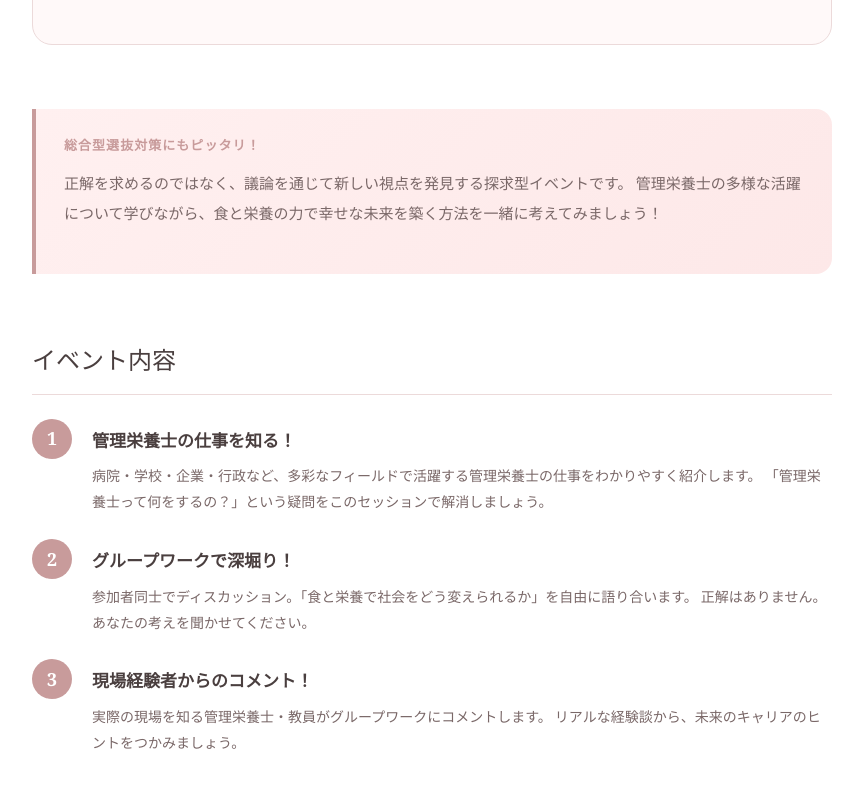
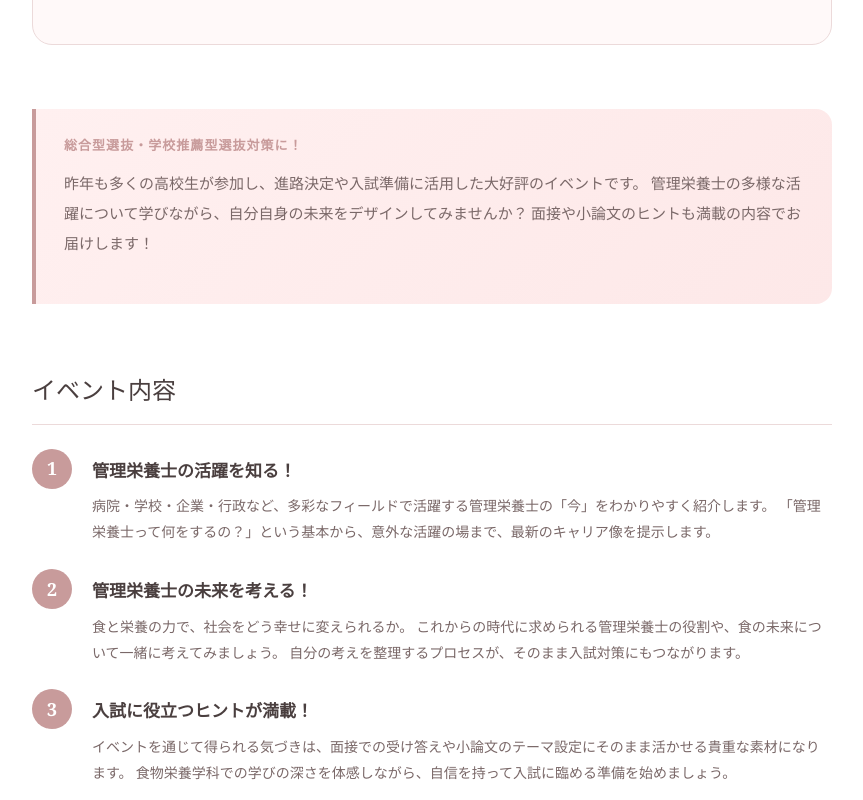
Before and after one commit to shinnosuketakeshima/shokuei-hp, a React (Vite) app: page /event-0531 in a window 1280 px wide. Shown: the part 720-1520 px from the top of the page, without its empty margins (208-1071 px from the left). Built offline with nearby package versions, Linux system fonts and the light colour scheme.

Commit message:
docs: 管理栄養士探究型イベントの内容を最新の構成にリライト

```diff
--- a/src/components/EventSpecial0525.jsx
+++ b/src/components/EventSpecial0525.jsx
@@ -64,10 +64,11 @@ export default function EventSpecial0525() {
           {/* キャッチコピー */}
           <motion.section className="lab-section" {...fadeUp(0.1)}>
             <div className="event-catch">
-              <p className="event-catch__label">総合型選抜対策にもピッタリ！</p>
+              <p className="event-catch__label">総合型選抜・学校推薦型選抜対策に！</p>
               <p className="lab-section__body">
-                正解を求めるのではなく、議論を通じて新しい視点を発見する探求型イベントです。
-                管理栄養士の多様な活躍について学びながら、食と栄養の力で幸せな未来を築く方法を一緒に考えてみましょう！
+                昨年も多くの高校生が参加し、進路決定や入試準備に活用した大好評のイベントです。
+                管理栄養士の多様な活躍について学びながら、自分自身の未来をデザインしてみませんか？
+                面接や小論文のヒントも満載の内容でお届けします！
               </p>
             </div>
           </motion.section>
@@ -79,30 +80,31 @@ export default function EventSpecial0525() {
               <div className="event-program__item">
                 <div className="event-program__number">1</div>
                 <div className="event-program__body">
-                  <h3 className="event-program__title">管理栄養士の仕事を知る！</h3>
+                  <h3 className="event-program__title">管理栄養士の活躍を知る！</h3>
                   <p className="event-program__desc">
-                    病院・学校・企業・行政など、多彩なフィールドで活躍する管理栄養士の仕事をわかりやすく紹介します。
-                    「管理栄養士って何をするの？」という疑問をこのセッションで解消しましょう。
+                    病院・学校・企業・行政など、多彩なフィールドで活躍する管理栄養士の「今」をわかりやすく紹介します。
+                    「管理栄養士って何をするの？」という基本から、意外な活躍の場まで、最新のキャリア像を提示します。
                   </p>
                 </div>
               </div>
               <div className="event-program__item">
                 <div className="event-program__number">2</div>
                 <div className="event-program__body">
-                  <h3 className="event-program__title">グループワークで深堀り！</h3>
+                  <h3 className="event-program__title">管理栄養士の未来を考える！</h3>
                   <p className="event-program__desc">
-                    参加者同士でディスカッション。「食と栄養で社会をどう変えられるか」を自由に語り合います。
-                    正解はありません。あなたの考えを聞かせてください。
+                    食と栄養の力で、社会をどう幸せに変えられるか。
+                    これからの時代に求められる管理栄養士の役割や、食の未来について一緒に考えてみましょう。
+                    自分の考えを整理するプロセスが、そのまま入試対策にもつながります。
                   </p>
                 </div>
               </div>
               <div className="event-program__item">
                 <div className="event-program__number">3</div>
                 <div className="event-program__body">
-                  <h3 className="event-program__title">現場経験者からのコメント！</h3>
+                  <h3 className="event-program__title">入試に役立つヒントが満載！</h3>
                   <p className="event-program__desc">
-                    実際の現場を知る管理栄養士・教員がグループワークにコメントします。
-                    リアルな経験談から、未来のキャリアのヒントをつかみましょう。
+                    イベントを通じて得られる気づきは、面接での受け答えや小論文のテーマ設定にそのまま活かせる貴重な素材になります。
+                    食物栄養学科での学びの深さを体感しながら、自信を持って入試に臨める準備を始めましょう。
                   </p>
                 </div>
               </div>
@@ -118,8 +120,8 @@ export default function EventSpecial0525() {
                 <p>管理栄養士という仕事に少しでも興味があれば大歓迎。まずは「知る」ところから始めましょう。</p>
               </div>
               <div className="lab-section__card">
-                <h3>総合型選抜を検討している方</h3>
-                <p>グループワークや議論の経験は総合型選抜対策に直結します。本番さながらの雰囲気を体験できます。</p>
+                <h3>面接・小論文対策をしたい方</h3>
+                <p>管理栄養士の専門性や社会貢献について深く考える経験は、入試のあらゆる場面であなたの強みになります。</p>
               </div>
               <div className="lab-section__card">
                 <h3>保護者の方</h3>
```
